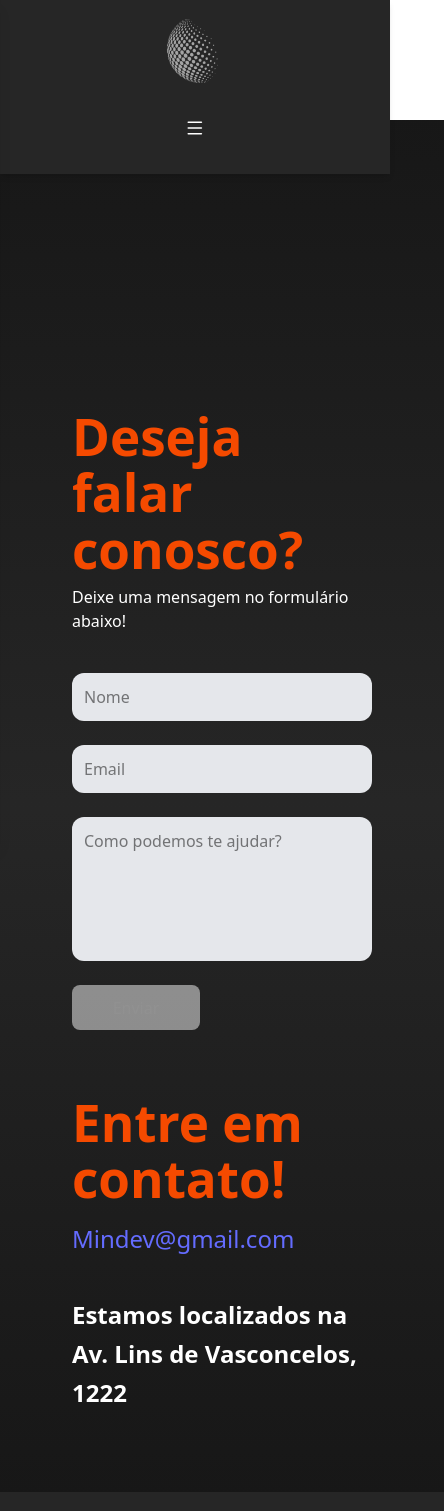
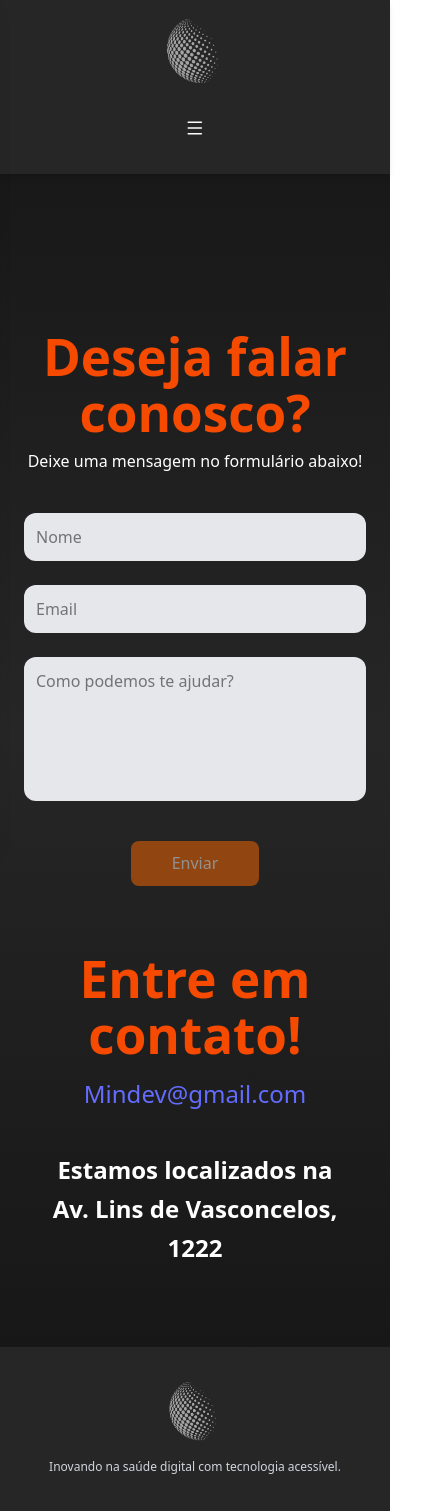
Before and after one commit to Nicolas-Ramiro/Sprint3-challenge-front, a React (Vite) app: page /contato in a window 390 px wide. Shown: the top 1511 px of the page, 444 px wide, since content can reach past the window. Built offline with nearby package versions, Linux system fonts and the light colour scheme.

Commit message:
fazendo a responsividade da pagina de contato

```diff
--- a/src/components/forms/contatoForm.tsx
+++ b/src/components/forms/contatoForm.tsx
@@ -132,13 +132,15 @@ export default function ContatoForm() {
       />
 
       {/* Botão */}
+      <div className="flex justify-center mt-4">
         <button
           type="submit"
           disabled={loading || !isValid}
-        className="bg-orange-600 text-white font-bold py-3 px-6 rounded-xl hover:opacity-90 w-32 disabled:opacity-50"
+          className="!bg-orange-500 text-white font-bold py-3 px-6 rounded-xl hover:opacity-90 w-32 disabled:opacity-50 "
         >
           {loading ? "Enviando..." : "Enviar"}
         </button>
+      </div>
     </form>
   );
 }
--- a/src/pages/contato.tsx
+++ b/src/pages/contato.tsx
@@ -2,10 +2,10 @@ import ContatoForm from "../components/forms/contatoForm";
 
 export default function Contato() {
   return (
-    <main className="min-h-[70vh] min-w-screen bg-gradient-to-b from-neutral-900 via-neutral-800 to-neutral-900 pt-32 pb-20 px-6 text-white">
-      <div className="flex flex-col md:flex-row justify-between flex-wrap gap-16 px-12 mt-40 ">
+    <main className="min-h-[70vh] w-screen flex justify-center bg-gradient-to-b from-neutral-900 via-neutral-800 to-neutral-900 pt-32 pb-20 text-white">
+      <div className="flex flex-col md:flex-row justify-between items-center md:items-start gap-16 px-6 md:px-12 mt-20">
         {/* Formulário */}
-        <div className="flex-1 min-w-[300px]">
+        <div className="flex-1 min-w-[300px] text-center md:text-left">
           <h1 className="text-orange-600 text-3xl font-bold mb-2">
             Deseja falar conosco?
           </h1>
@@ -14,12 +14,15 @@ export default function Contato() {
         </div>
 
         {/* Informações */}
-        <div className="flex-1 min-w-[300px] md:ml-20">
+        <div className="flex-1 min-w-[300px] text-center md:text-left">
           <h1 className="text-orange-600 text-3xl font-bold mb-4">
             Entre em contato!
           </h1>
           <p>
-            <a href="mailto:Mindev@gmail.com" className="text-white text-2xl hover:underline">
+            <a
+              href="mailto:Mindev@gmail.com"
+              className="text-white text-2xl hover:underline"
+            >
               Mindev@gmail.com
             </a>
           </p>
```
Lines whose indentation alone changed are shown as unchanged.
